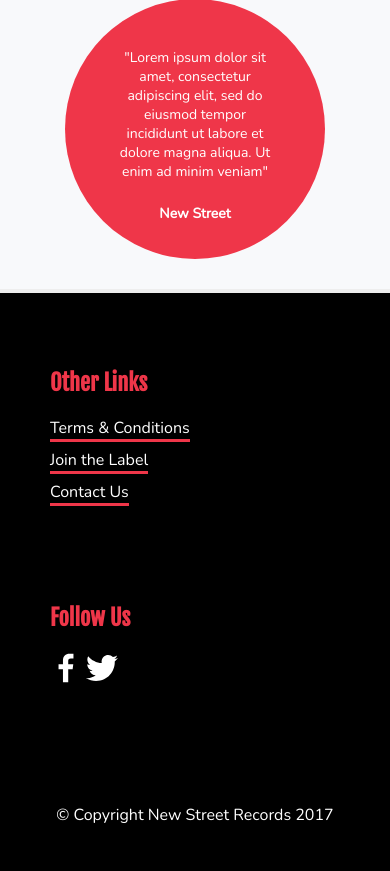
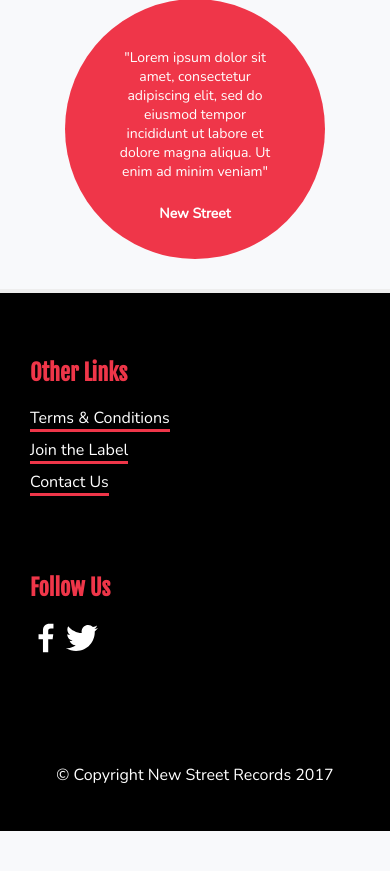
Before and after one commit to Rhyspacker/new-street-records, a PHP site: page /gigs/index.php in a window 390 px wide. Shown: the part 1018-1889 px from the top of the page. After the commit the page ends 1849 px from the top, so only its background shows below. Run offline with PHP 8.4, Linux system fonts and the light colour scheme; style sheets or scripts are compiled from the project's sources; some libraries are stand-ins or nearby versions.

Commit message:
less padding on footer .flex item on mobile, for better alignment with surrounding elements

```diff
--- a/scss/footer.scss
+++ b/scss/footer.scss
@@ -48,4 +48,8 @@ footer {
 footer .flex-item {
 	padding: 40px 50px;
 	max-width: 200px;
+
+	@media screen and (max-width: $mobileBreakpoint) {
+		padding: 30px 30px;
+		}
 	}
```
